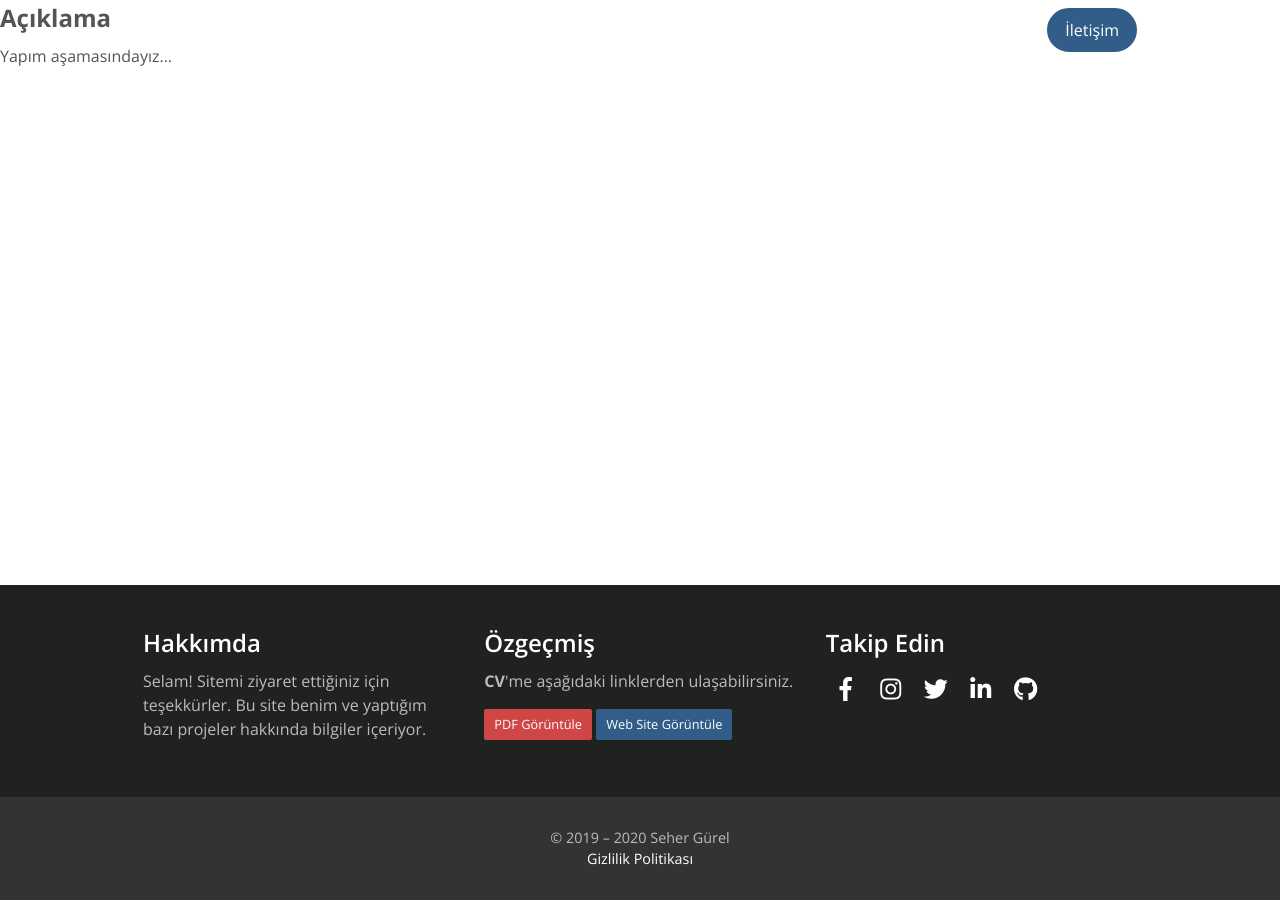
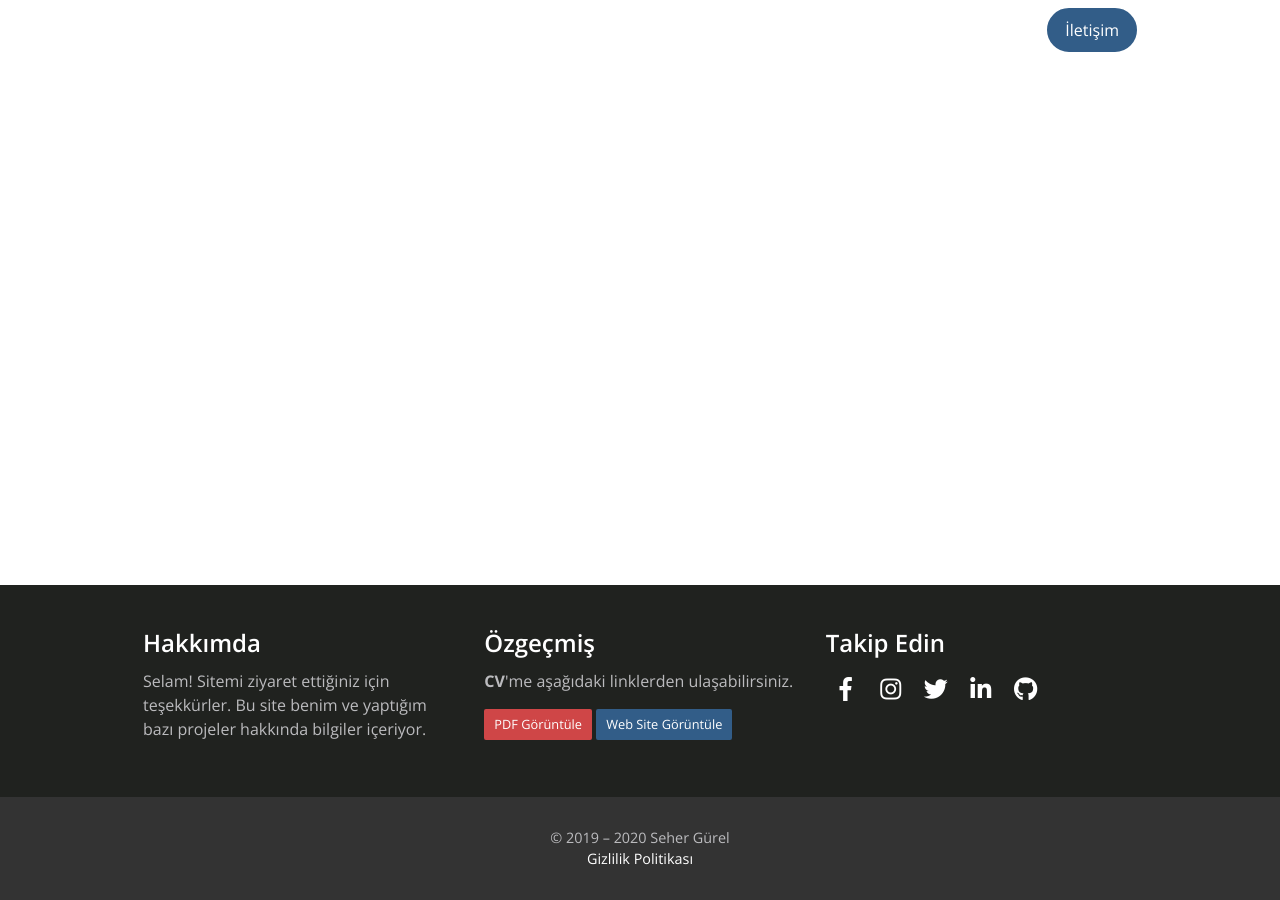
Before and after one commit to shrgrl/shrgrl.github.io, a Jekyll site: the page built from _blogger/index.html, in a window 1280 px wide. Built offline with Jekyll 4.4.1, drawn with Linux system fonts in a browser that asks for light colours.

Commit message:
Update index.html

```diff
--- a/_blogger/index.html
+++ b/_blogger/index.html
@@ -3,8 +3,3 @@ title: Deneme Yazısı
 collection: blogger
 layout: default
 ---
-
-<h5 class="txt-weight-bold">Açıklama</h5>
-<p>
-  Yapım aşamasındayız...
-</p>
```
